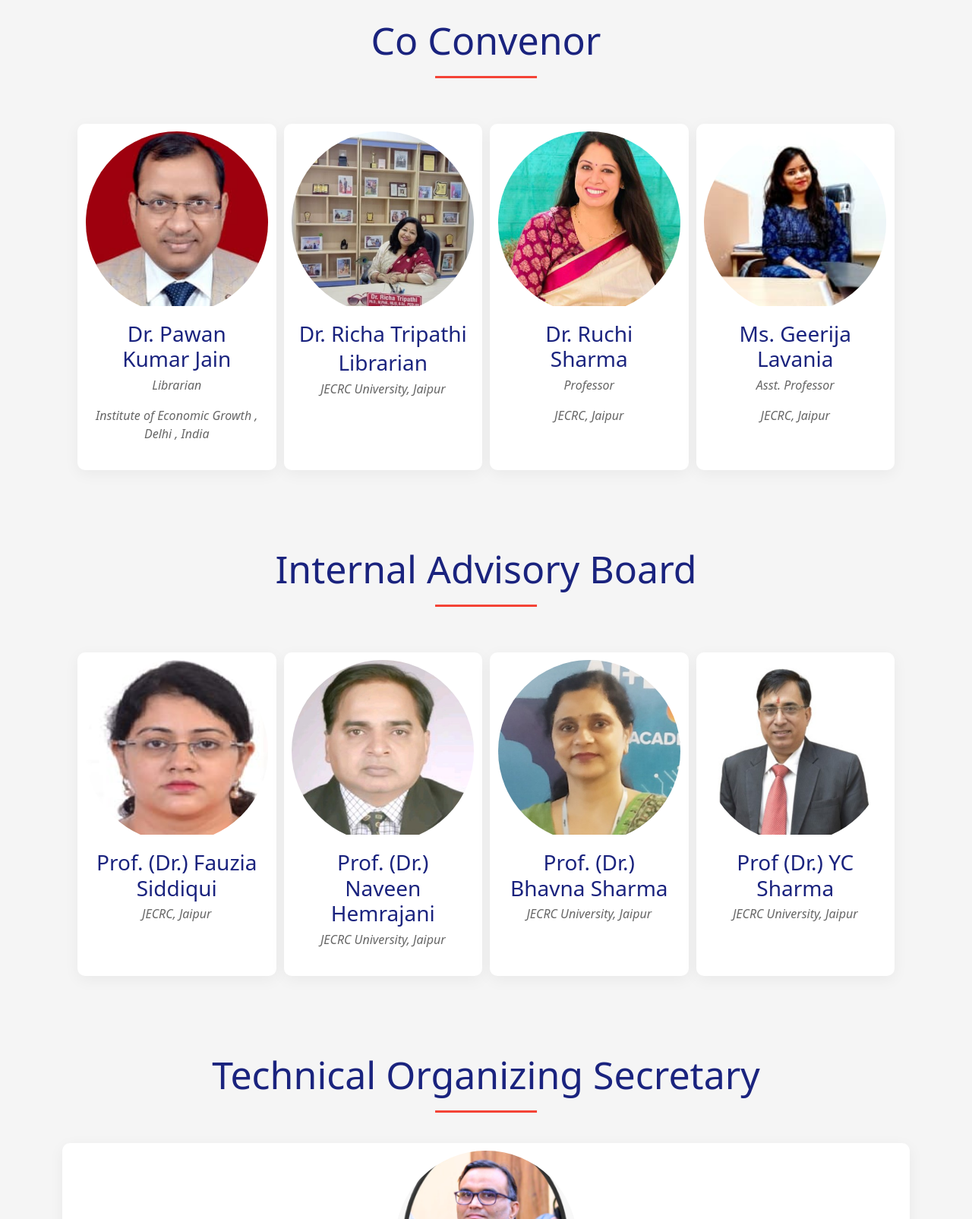
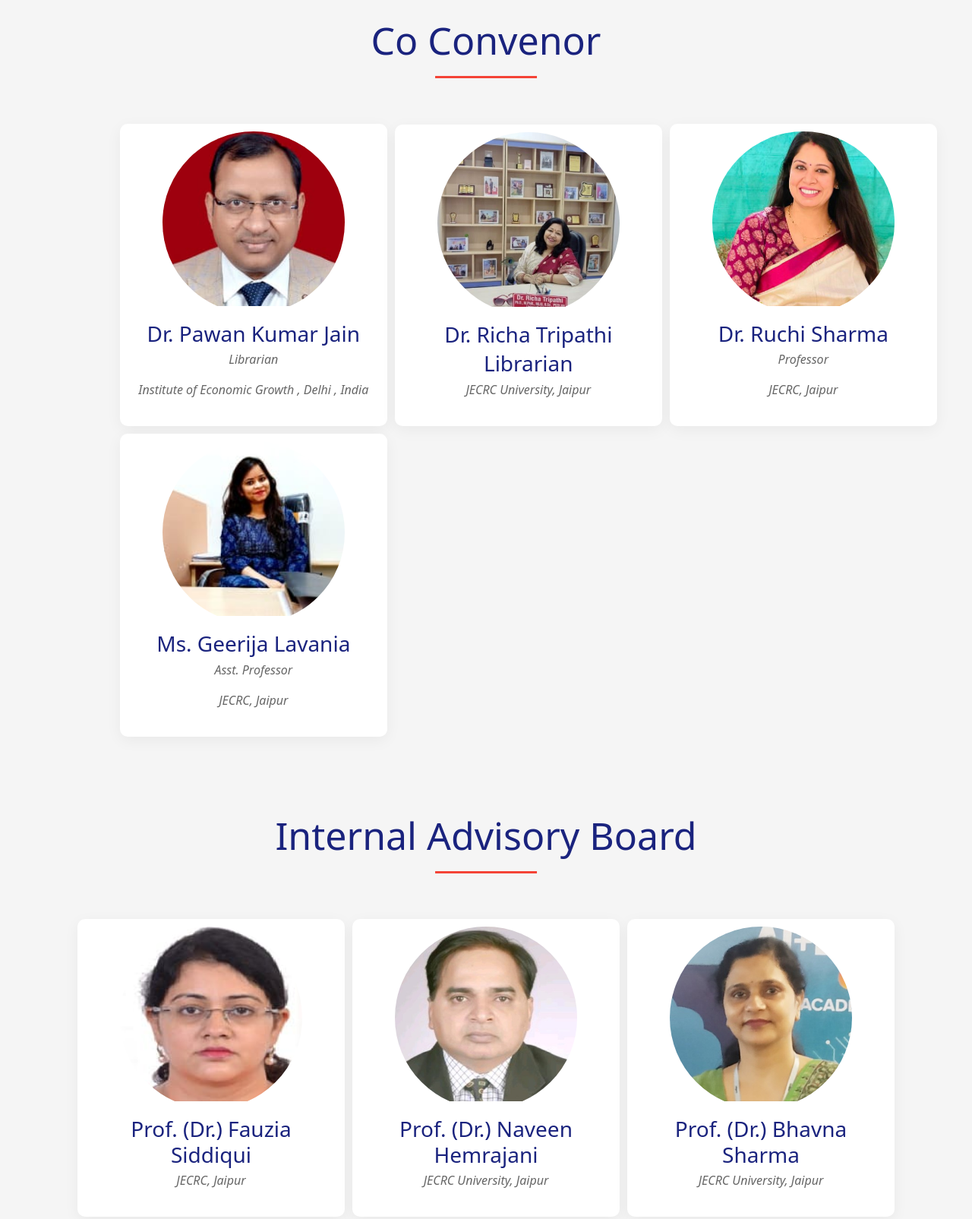
Before and after one commit to Jetha3317/library, a website: page organising.html in a window 1280 px wide. Shown: the part 985-2590 px from the top of the page at 76% size. Drawn offline with nearby package versions, Linux system fonts and the light colour scheme.

Commit message:
CMT issue solve

```diff
--- a/organising.css
+++ b/organising.css
@@ -30,6 +30,7 @@ body {
     transform: translateX(-50%);
 }
 
+
 /* Convenor section specific styling */
 .speakers:first-of-type .speakers-grid {
     display: grid;
@@ -47,8 +48,10 @@ body {
 /* Co Convenor section styling */
 .speakers:nth-of-type(2) .speakers-grid {
     display: grid;
-    justify-self: center;
-    grid-template-columns: repeat(4, 1fr);
+    align-self: center;
+    align-items: center;
+
+    grid-template-columns: repeat(3, 1fr);
     width: 100%;
     gap: 10px;
     margin-top: 30px;
@@ -62,7 +65,7 @@ body {
 .speakers:nth-of-type(3) .speakers-grid {
     display: grid;
     justify-self: center;
-    grid-template-columns: repeat(4, 1fr);
+    grid-template-columns: repeat(3, 1fr);
     width: 100%;
     gap: 10px;
     margin-top: 30px;
```
